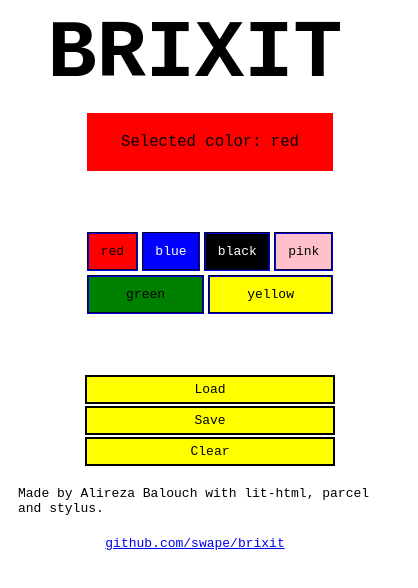
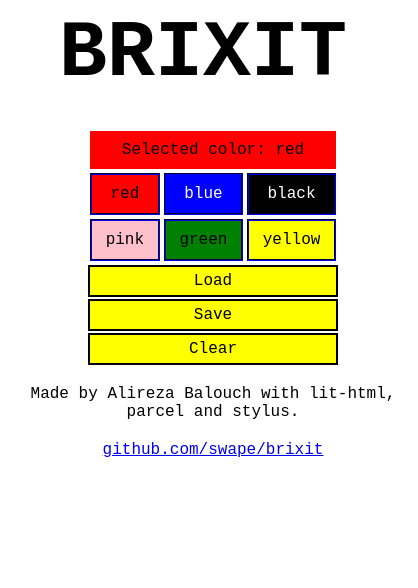
Before and after one commit to swape/brixit, a website built with Parcel: page src/index.html in a window 390 px wide. Shown: the whole page, 418 px wide, since content can reach past the window. Built offline with nearby package versions, Linux system fonts and the light colour scheme.

Commit message:
better font and some mobile view adjustment

```diff
--- a/src/style.styl
+++ b/src/style.styl
@@ -1,15 +1,18 @@
 $gray = #cccccc
 $lego-color1 = rgba( 250, 250, 250, .3 )
 $lego-color2 = rgba( 0, 0, 0, .5 )
+
 $cellWH = 30px
+$cellWHSmall = 18px
 
 body
-  font-family: monospace
+  font-family: 'Share Tech Mono', monospace
+  width: 100%
 
 h1
   text-align: center
-  font-size: 21vw
-  margin: 0
+  font-size: 10rem
+  margin: 0 auto
 
 .pink
   background-color: pink
@@ -36,6 +39,7 @@ h1
   padding: 10px
   justify-content: center
   flex-wrap: wrap
+  width: 100%
 
   .matrix
     flex: 0 0 auto
@@ -69,10 +73,10 @@ h1
   max-width: 250px
 
   .selected-color
-    padding: 20px
+    padding: 15px 10px
     margin: 2px
     text-align: center
-    font-size: 1.2em
+    font-size: 1em
 
   .options > div
     padding: 5px
@@ -101,3 +105,24 @@ h1
       &:hover
         background-color: antiquewhite
         color: black
+
+@media (max-width: 540px)
+  h1
+    font-size: 5rem
+  .container
+    text-align: center
+    .matrix
+      margin-right: 0
+      .row
+        .cell
+          width: $cellWHSmall
+          height: $cellWHSmall
+          &:after
+            width:$cellWHSmall
+            height:$cellWHSmall
+  .controls
+    margin-top: 20px
+    .selected-color
+      padding: 10px
+    .colors
+      flex: auto
```
